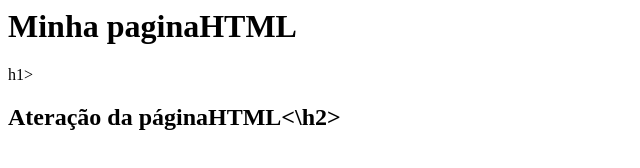
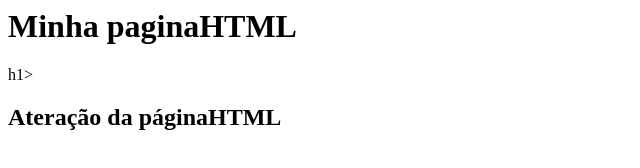
Before and after one commit to CarlaGuerreiro/CarlaGuerreiro, a plain HTML site: page index.html in a window 1280 px wide. Shown: the full height of the page, 0-640 px from the left. Drawn offline with Linux system fonts and the light colour scheme.

Commit message:
Update index.html

```diff
--- a/index.html
+++ b/index.html
@@ -1,6 +1,6 @@
 <html>
 	<body>
 		<h1>Minha paginaHTML</h1>h1>
-		<h2> Ateração da páginaHTML<\h2>
+		<h2> Ateração da páginaHTML</h2>
 	</body>
 </html>
```
